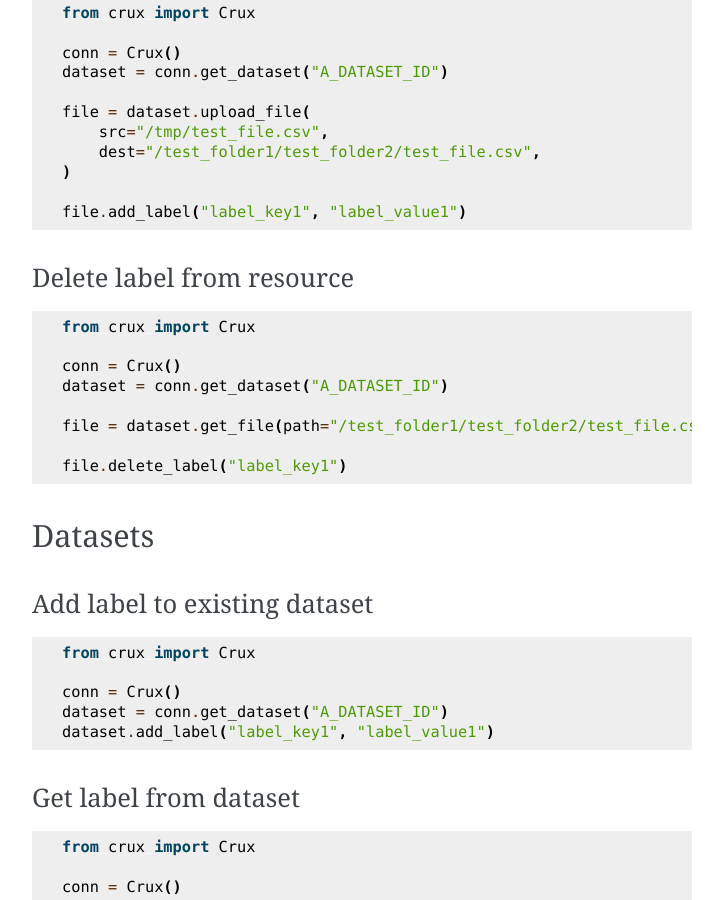
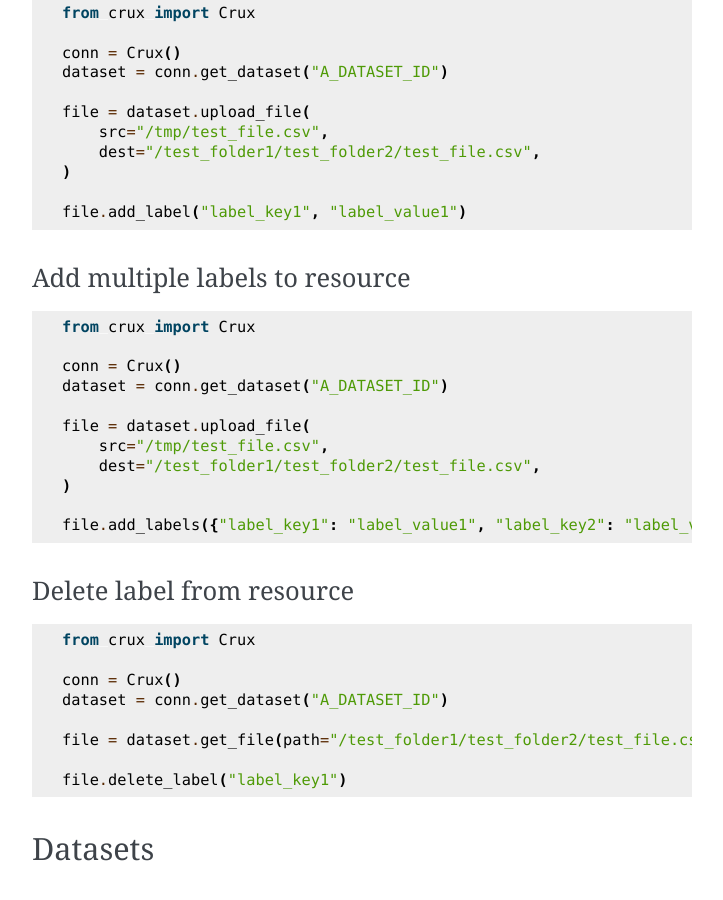
Before and after one commit to cruxinformatics/crux-python, a Sphinx documentation site: the page built from docs/labels.md, in a window 1280 px wide and 900 px high, scrolled down 853 px. Shown: the whole window, without its empty margins (388-1111 px from the left). Built offline with Sphinx 7.4.7, drawn with Linux system fonts in a browser that asks for light colours; pages that are not in the unit, such as notebooks, are missing from menus; some of the changed text lies outside the part shown.

Commit message:
Doc update

````diff
--- a/docs/labels.md
+++ b/docs/labels.md
@@ -49,6 +49,22 @@
 file.add_label("label_key1", "label_value1")
 ```
 
+### Add multiple labels to resource
+
+```python
+from crux import Crux
+
+conn = Crux()
+dataset = conn.get_dataset("A_DATASET_ID")
+
+file = dataset.upload_file(
+    src="/tmp/test_file.csv",
+    dest="/test_folder1/test_folder2/test_file.csv",
+)
+
+file.add_labels({"label_key1": "label_value1", "label_key2": "label_value2"})
+```
+
 ### Delete label from resource
 
 ```python
````
